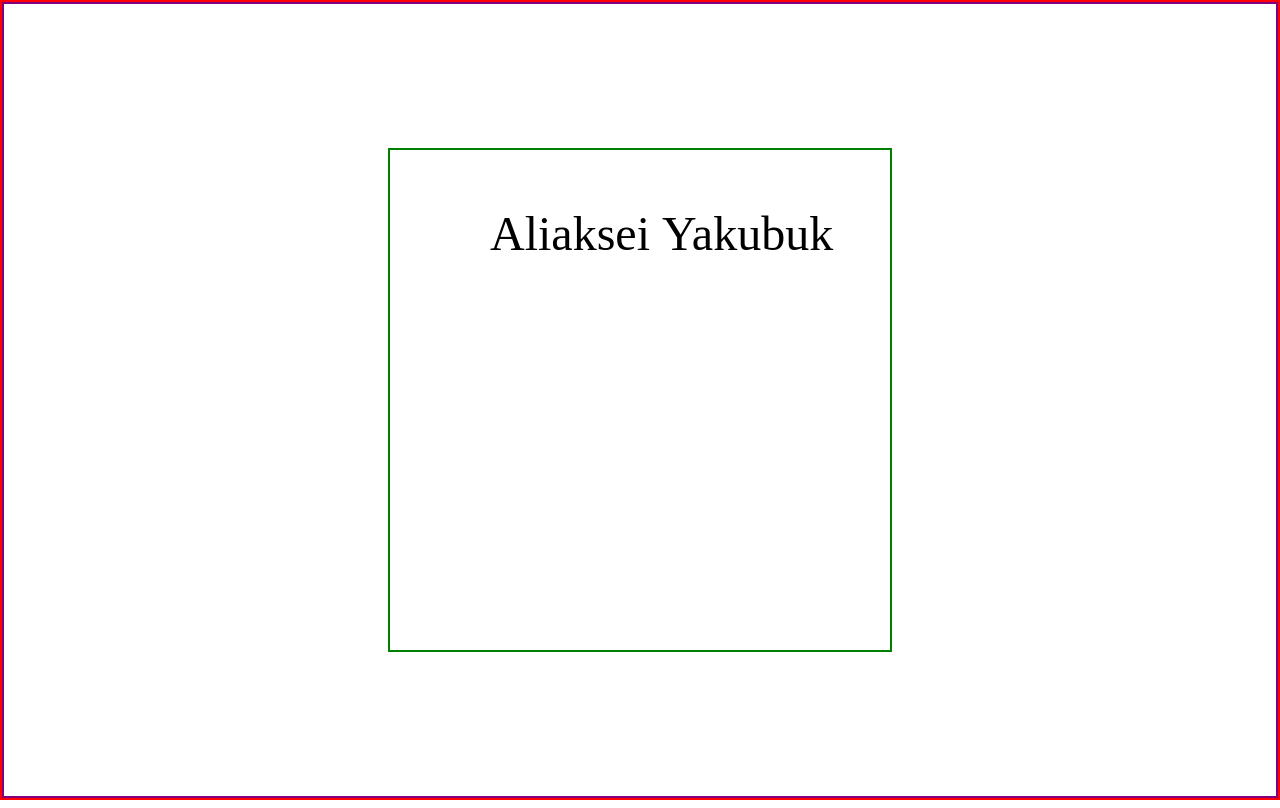
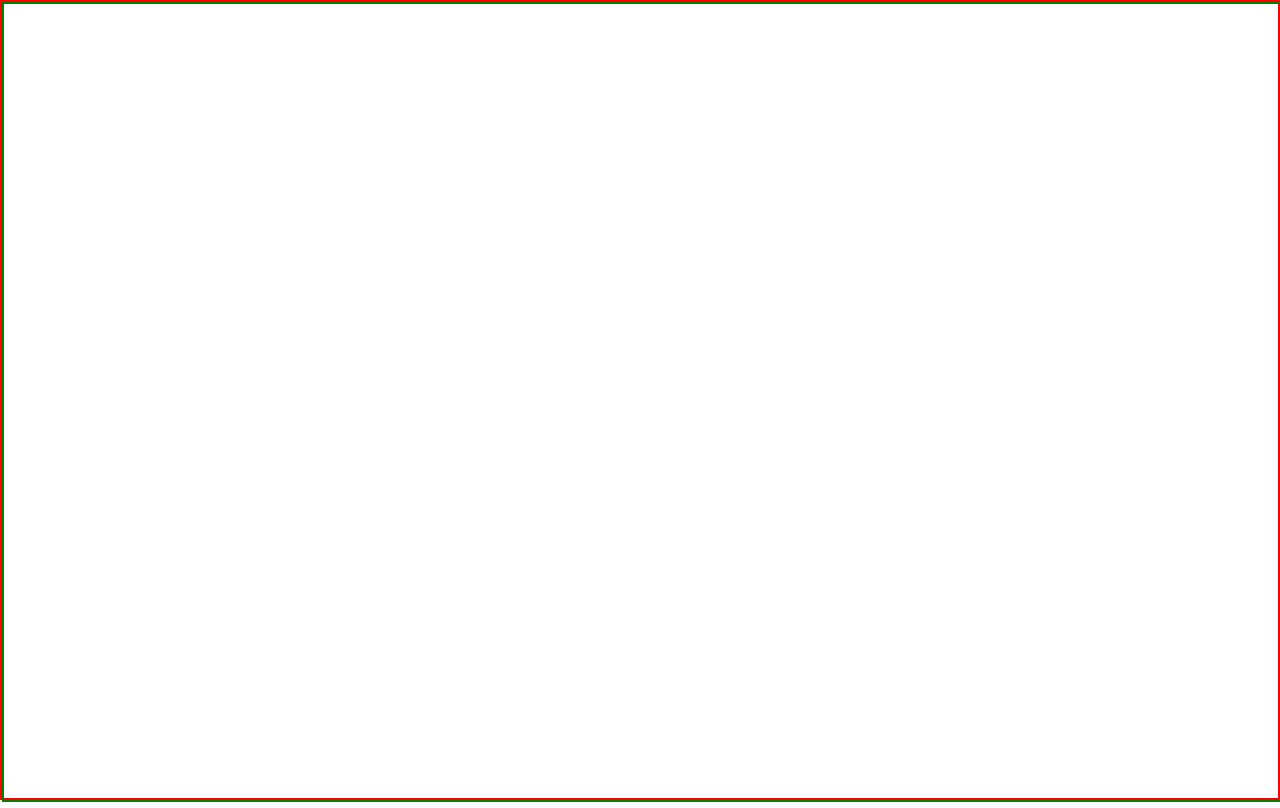
Before and after one commit to AliakseiYakubuk/presentation, a website built with Vite: page src/index.html in a window 1280 px wide. Built offline with nearby package versions, Linux system fonts and the light colour scheme.

Commit message:
add Canvas

```diff
--- a/src/components/Canvas/Canvas.ts
+++ b/src/components/Canvas/Canvas.ts
@@ -0,0 +1,45 @@
+class Canvas {
+  static init() {
+    const canvas = document.getElementById('canvas') as (HTMLCanvasElement | null);
+    return new Canvas(canvas);
+  }
+
+  private readonly element: HTMLCanvasElement;
+
+  private readonly context: CanvasRenderingContext2D;
+
+  private checkCanvasExists(htmlCanvas: HTMLCanvasElement | null) {
+    if (!htmlCanvas) {
+      throw new Error('Cannot create canvas');
+    }
+  }
+
+  private checkContextExists(context: CanvasRenderingContext2D | null) {
+    if (!context) {
+      throw new Error('Cannot get context');
+    }
+  }
+
+  private getContext(htmlCanvas: HTMLCanvasElement | null) {
+    return htmlCanvas?.getContext
+      ? htmlCanvas.getContext('2d') || null
+      : null;
+  }
+
+  private adjustSize() {
+    this.element.width = document.body.clientWidth;
+    this.element.height = document.body.clientHeight;
+  }
+
+  constructor(htmlCanvas: HTMLCanvasElement | null) {
+    const context = this.getContext(htmlCanvas);
+
+    this.checkCanvasExists(htmlCanvas);
+    this.checkContextExists(context);
+    this.element = htmlCanvas as HTMLCanvasElement;
+    this.context = context as CanvasRenderingContext2D;
+    this.adjustSize();
+  }
+}
+
+export default Canvas;
--- a/src/components/Canvas/index.ts
+++ b/src/components/Canvas/index.ts
@@ -0,0 +1 @@
+export { default as Canvas } from './Canvas';
--- a/src/index.html
+++ b/src/index.html
@@ -5,15 +5,15 @@
     <meta charset="UTF-8" />
     <!-- <link rel="icon" type="image/svg+xml" href="./assets/vite.svg" /> -->
     <meta name="viewport" content="width=device-width, initial-scale=1.0" />
-    <title>Vite + TS</title>
+    <title>localhost</title>
   </head>
 
   <body>
-    <div class="app">
-      <canvas id="canvas" class="canvas" width="500px" height="500px">
-        Aliaksei Yakubuk
-      </canvas>
-    </div>
+    <canvas id="canvas" class="canvas">
+      Aliaksei Yakubuk
+    </canvas>
+    <!-- <div class="app">
+    </div> -->
     <script type="module" src="main.ts"></script>
   </body>
 
--- a/src/main.ts
+++ b/src/main.ts
@@ -1,65 +1,45 @@
-import './style.css'
-// document.querySelector<HTMLDivElement>('#app')!.innerHTML = `
-//   <div>
-//     <a href="https://vitejs.dev" target="_blank">
-//       <img src="${viteLogo}" class="logo" alt="Vite logo" />
-//     </a>
-//     <a href="https://www.typescriptlang.org/" target="_blank">
-//       <img src="${typescriptLogo}" class="logo vanilla" alt="TypeScript logo" />
-//     </a>
-//     <h1>Vite + TypeScript</h1>
-//     <div class="card">
-//       <button id="counter" type="button"></button>
-//     </div>
-//     <p class="read-the-docs">
-//       Click on the Vite and TypeScript logos to learn more
-//     </p>
-//   </div>
-// `
+import './style.css';
+import { Canvas } from './components/Canvas';
 
-const randomNumberInRange = (min: number, max: number) => {
-  return min + (max - min) * Math.random()
-}
+window.addEventListener('load', Canvas.init);
 
-const waitFor = async (ms: number) => {
-  await new Promise((resolve) => {
-    setTimeout(resolve, ms)
-  })
-}
+// const randomNumberInRange = (min: number, max: number) => min + (max - min) * Math.random();
 
-const print = async (ctx: CanvasRenderingContext2D, input: string) => {
-  let acc = ''
-  ctx.fillStyle = '#fff'
-  ctx.fillRect(0, 0, 500, 500)
+// const waitFor = async (ms: number) => {
+//   await new Promise((resolve) => {
+//     setTimeout(resolve, ms);
+//   });
+// };
 
-  for (const char of input) {
-    acc = `${acc}${char}`
-    requestAnimationFrame(() => {
-      ctx.clearRect(0, 0, 500, 500)
-      ctx.fillStyle = '#fff'
-      ctx.fillRect(0, 0, 500, 500)
-      ctx.fillStyle = '#000'
-      ctx.fillText(acc, 100, 100)
-      console.log(acc)
-    })
-    await waitFor(randomNumberInRange(50, 50))
-  }
-}
+// const print = async (ctx: CanvasRenderingContext2D, input: string) => {
+//   let acc = '';
+//   ctx.fillStyle = '#fff';
+//   ctx.fillRect(0, 0, 500, 500);
 
-const draw = async () => {
-  const canvas = document.getElementById('canvas') as (HTMLCanvasElement | null)
-  if (canvas?.getContext) {
-    const ctx = canvas.getContext('2d')
-    console.log(ctx)
+//   for (const char of input) {
+//     acc = `${acc}${char}`;
+//     requestAnimationFrame(() => {
+//       ctx.clearRect(0, 0, 500, 500);
+//       ctx.fillStyle = '#fff';
+//       ctx.fillRect(0, 0, 500, 500);
+//       ctx.fillStyle = '#000';
+//       ctx.fillText(acc, 100, 100);
+//     });
+//     await waitFor(randomNumberInRange(50, 50));
+//   }
+// };
 
-    if (!ctx) {
-      return
-    }
+// // ctx.font = '48px serif'
+// // await print(ctx, 'Aliaksei Yakubuk')
 
-    ctx.font = '48px serif'
-    await print(ctx, 'Aliaksei Yakubuk')
-  }
-}
+// const draw = async () => {
+//   const canvas = document.getElementById('canvas') as (HTMLCanvasElement | null);
+//   if (canvas?.getContext) {
+//     const ctx = canvas.getContext('2d');
+//     console.log(ctx);
 
-// eslint-disable-next-line @typescript-eslint/no-misused-promises
-window.addEventListener('load', draw)
+//     if (!ctx) {
+
+//     }
+//   }
+// };
--- a/src/style.css
+++ b/src/style.css
@@ -24,7 +24,7 @@ body {
 }
 
 
-.app {
+/* .app {
   border: 2px solid purple;
   width: 100%;
   height: 100%;
@@ -33,7 +33,7 @@ body {
   display: flex;
   justify-content: center;
   align-items: center;
-}
+} */
 
 .canvas {
   border: 2px solid green
```
Also changed, not shown: package.json (+5 -3 lines), .eslintrc.json, 1 other file.
